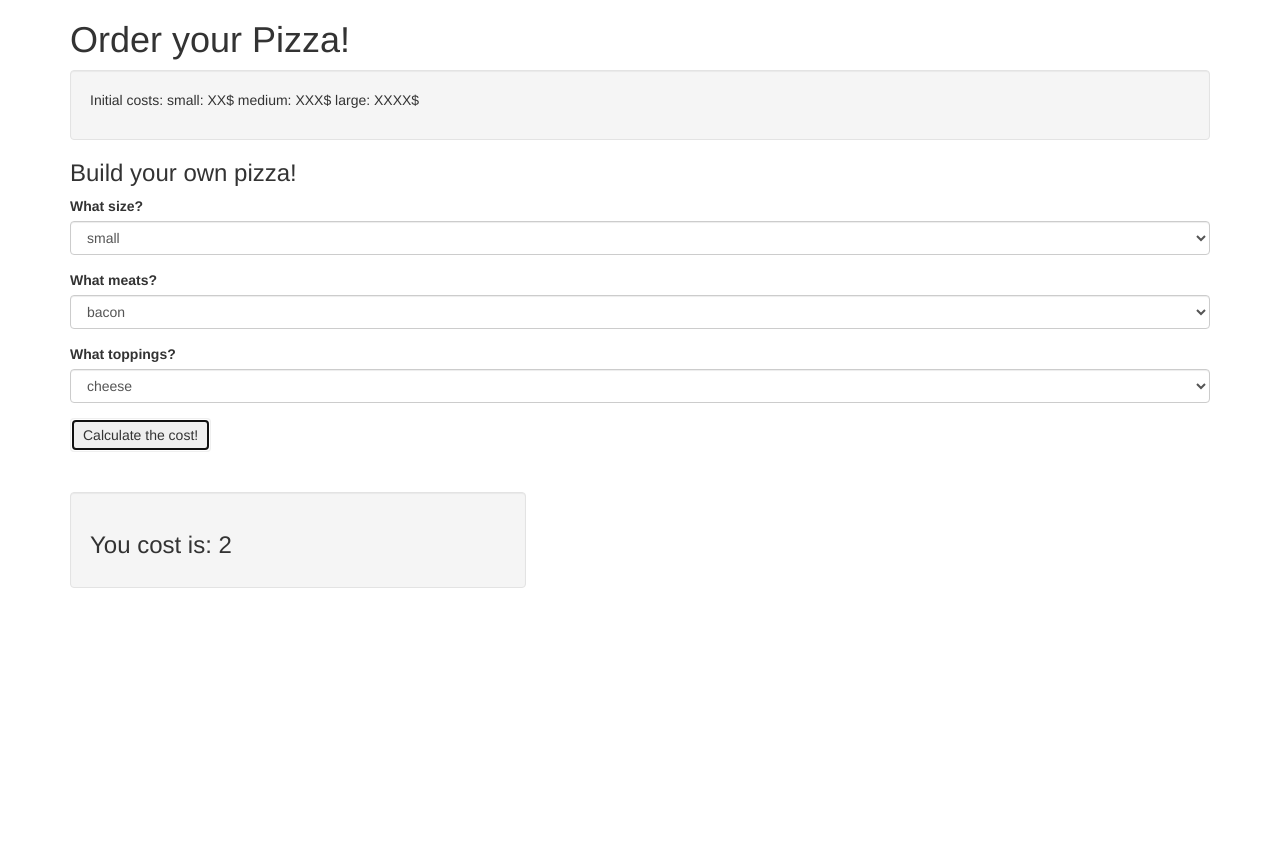
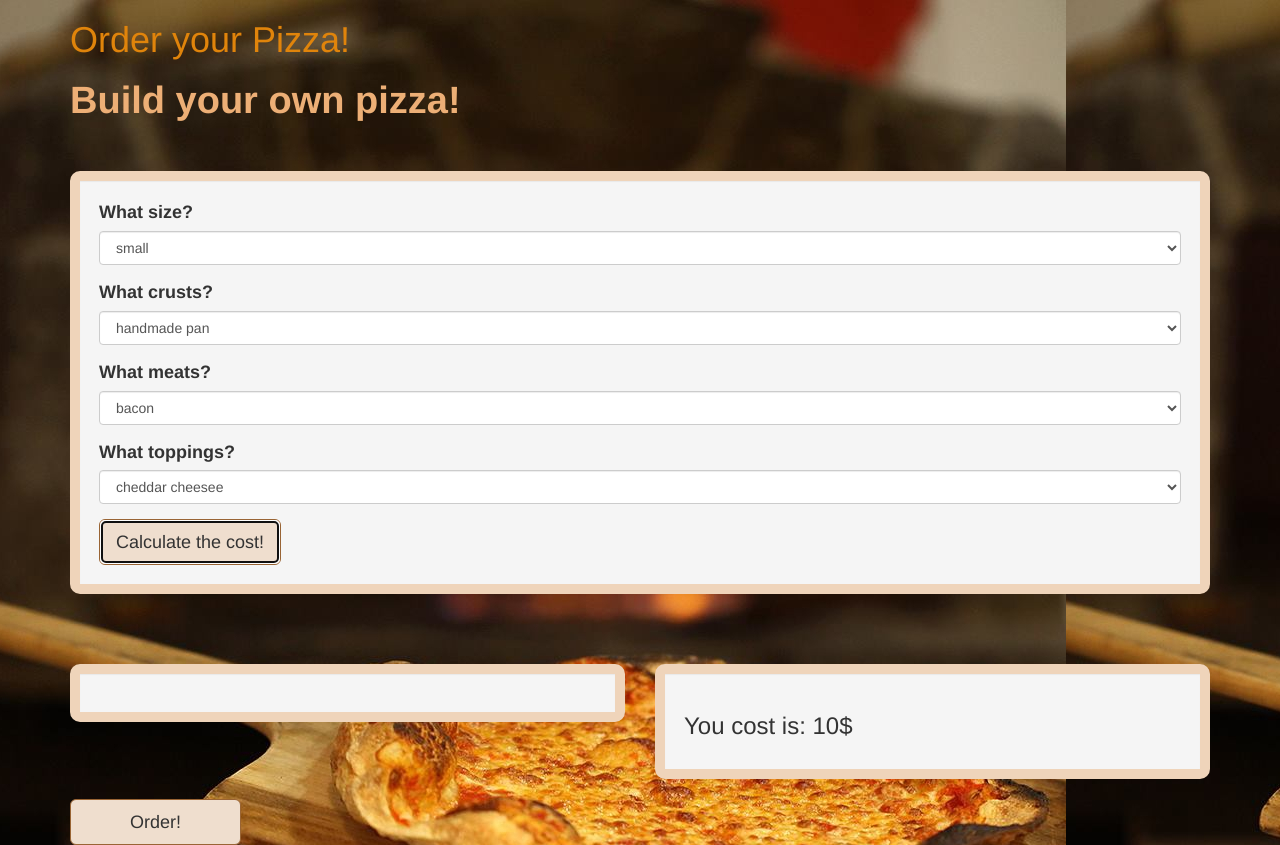
Before and after one commit to annatimofeyeva/pizza_order, a plain HTML site: page index.html in a window 1280 px wide. Both pictures are taken after a click on the button "Calculate the cost!". Before the commit the page ends 800 px from the top, so only its background shows below. Drawn offline with Linux system fonts and the light colour scheme.

Commit message:
prototype method fixed

```diff
--- a/css/styles.css
+++ b/css/styles.css
@@ -1,4 +1,38 @@
-#results{
-  margin-top: 40px;
-  width: 40%;
+body{
+  background-image: url("image1.jpg")
 }
+.well{
+  margin-top: 50px;
+  border-color: #efd4ba;
+  border-radius: 10px;
+  border-width: 10px;
+  font-size: 18px;
+  font-color: #703a08;
+}
+#title{
+  color: #e0840b;
+  margin-top: 35px;
+  }
+#calculate_button{
+  border-color: #996434;
+  background-color: #efdece;
+}
+#customization{
+  color: #edaf76;
+  font-weight: bold;
+  font-size: 38px;
+}
+#order_button{
+  border-color: #996434;
+  background-color: #efdece;
+  width: 15%;
+}
+#ordered_message{
+  margin-top: 30px;
+  width: 30%;
+  font-size: 18px;
+  border-radius: 10px;
+  border-width: 10px;
+  font-color: #703a08;
+  display: none;
+  }
--- a/index.html
+++ b/index.html
@@ -9,11 +9,9 @@
   </head>
 <body>
   <div class="container">
-    <h1>Order your Pizza!</h1>
+  <h1><span id="title">Order your Pizza!</span></h1>
+  <h1><span id="customization">Build your own pizza!</span></h1>
   <div class="well">
-    <p>Initial costs:  small: XX$ medium: XXX$ large: XXXX$
-  </div>
-  <h3>Build your own pizza!</h3>
   <form>
     <div class="form-group">
       <label id="type_" for="company">What size?</label>
@@ -24,25 +22,48 @@
       </select>
     </div>
     <div class="form-group">
+      <label id="type_" for="company">What crusts?</label>
+      <select class="form-control" id="pizza_crusts">
+        <option>handmade pan</option>
+        <option>crunchy thin crust</option>
+        <option>gluten free crust</option>
+      </select>
+    </div>
+    <div class="form-group">
       <label id="type_meats" for="company">What meats?</label>
       <select class="form-control" id="pizza_meats">
         <option>bacon</option>
-        <option>italian Sausage</option>
-        <option>premium Chicken</option>
+        <option>italian sausage</option>
+        <option>premium chicken</option>
       </select>
     </div>
     <div class="form-group">
       <label id="type_toppings" for="company">What toppings?</label>
       <select class="form-control" id="pizza_toppings">
-        <option>cheese</option>
-        <option>pepperoni</option>
+        <option>cheddar cheesee</option>
+        <option>feta cheesee</option>
+        <option>mushrooms</option>
         <option>artichoke</option>
         <option>anchovy</option>
+        <option>pineapple</option>
       </select>
     </div>
-    <button type="submit" class="btn" id="calculate_button">Calculate the cost!</button>
+    <button type="submit" class="btn btn-lg" id="calculate_button">Calculate the cost!</button>
   </form>
-  <div class="well" id="results">
   </div>
+  <div class="row">
+    <div class="col-md-6">
+      <div class="well" id="ordered"></div>
+    </div>
+    <div class="col-md-6">
+      <div class="well" id="results"></div>
+    </div>
+</div>
+<button type="submit" class="btn btn-lg" id="order_button">Order!</button>
+<div id="ordered_message" class="alert alert-warning alert-dismissible fade in" role="alert"    auto-close="3000">
+  <button type="button" class="close" data-hide="alert" aria-label="Close"><span aria-hidden="true">&times;</span>
+  </button> Your order is submitted!<br>Yours pizza is on it's way!</br>
+</div>
+</div>
 </body>
 </html>
--- a/js/scripts.js
+++ b/js/scripts.js
@@ -1,24 +1,26 @@
 //business logic
-function Pizza (sizes, meats, toppings, cost){
+function Pizza (sizes, meats, toppings, crunch, cost){
   this.sizes = sizes;
   this.toppings = toppings;
   this.meats = meats;
+  this.crunch = crunch;
   this.cost = cost;
 }
 
 Pizza.prototype.calculateCost = function(){
- if (inputtedPizzaSize === "large"){
-   this. cost += 4;
- } else if (inputtedPizzaSize === "medium"){
-   this.cost += 3;
- } else {
-   this.cost += 2;
-}
-  return this.cost
-};
+  if (this.sizes === "large"){
+    this. cost += 15;
+  } else if (this.sizes === "medium"){
+       this.cost += 13;
+  } else {
+       this.cost += 10;
+  }
+    return this.cost
+  };
+
+//function Order ();
 
 //User interface logic:
-
 
 $(document).ready(function() {
   $("form").submit(function(event) {
@@ -26,50 +28,23 @@ $(document).ready(function() {
     $("#results").empty();
     var inputtedPizzaSize = $("select#pizza_sizes").val();
     console.log(inputtedPizzaSize);
+    var inputtedPizzaCrust = $("select#pizza_crusts").val();
+    console.log(inputtedPizzaCrust);
     var inputtedMeatType = $("select#pizza_meats").val();
     console.log(inputtedMeatType);
     var inputtedToppingType = $("select#pizza_toppings").val();
     console.log(inputtedToppingType);
 
+    var newPizza = new Pizza(inputtedPizzaSize, inputtedPizzaCrust, inputtedMeatType, inputtedToppingType, 0);
+    console.log(newPizza);
+    $("#results").append("<h3> You cost is:" + "  " + newPizza.calculateCost() + "$" +  "</h3");
 
-
-
-    Pizza.prototype.calculateCost = function(){
-     if (inputtedPizzaSize === "large"){
-       this. cost += 4;
-     } else if (inputtedPizzaSize === "medium"){
-       this.cost += 3;
-     } else {
-       this.cost += 2;
-    }
-      return this.cost
-    };
-
-
-
-
-
-    var newPizza = new Pizza(inputtedPizzaSize, inputtedMeatType, inputtedToppingType, 0);
-    console.log(newPizza);
-    $("#results").append("<h3> You cost is:" + "  " + newPizza.calculateCost() + "</h3");
-    $("#results").show
-
-
+    $("#order_button").click(function(){
+    console.log("order");
+    $("#ordered_message").show();
 
 
 
 });
 });
-
-
-
-
-/*$(document).ready(function(){
-    $("form").submit(function(event){
-    event.PreventDefault();
-    var inputtedSizes = $("form-control#pizza_sizes").val();
-    console.log(inputtedSizes);
-
-
-  });
-});*/
+});
```
Also changed, not shown: css/image1.jpg (added).
